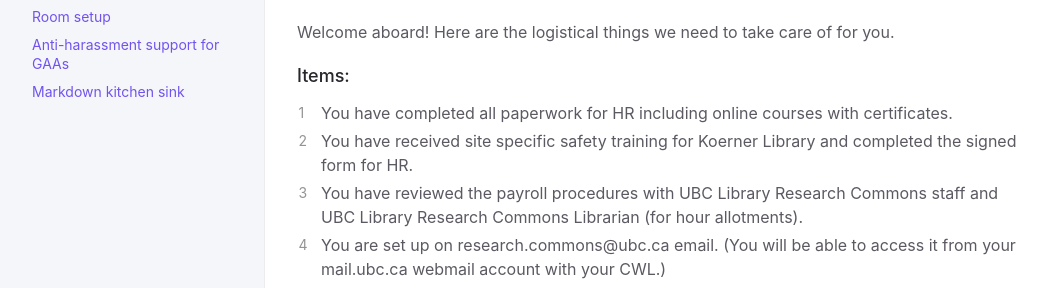
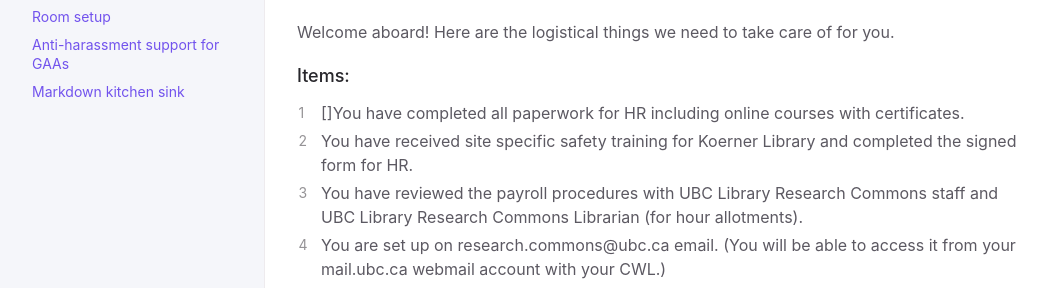
Before and after one commit to sarahblay/rc-docs, a Jekyll site: the page built from docs/onboarding.md, in a window 1280 px wide. Shown: the part 160-448 px from the top of the page, without its empty margins (107-1171 px from the left). Built offline with Jekyll 4.4.1, drawn with Linux system fonts in a browser that asks for light colours.

```diff
--- a/docs/onboarding.md
+++ b/docs/onboarding.md
@@ -6,7 +6,7 @@ nav_order: 2
 # GAA on-boarding checklist
 Welcome aboard! Here are the logistical things we need to take care of for you.
 ### Items:
-1. You have completed all paperwork for HR including online courses with certificates.
+1. \[\]You have completed all paperwork for HR including online courses with certificates.
 1. You have received site specific safety training for Koerner Library and completed the signed form for HR.
 1. You have reviewed the payroll procedures with UBC Library Research Commons staff and UBC Library Research Commons Librarian (for hour allotments).
 1. You are set up on research.commons@ubc.ca email. (You will be able to access it from your mail.ubc.ca webmail account with your CWL.)
```
